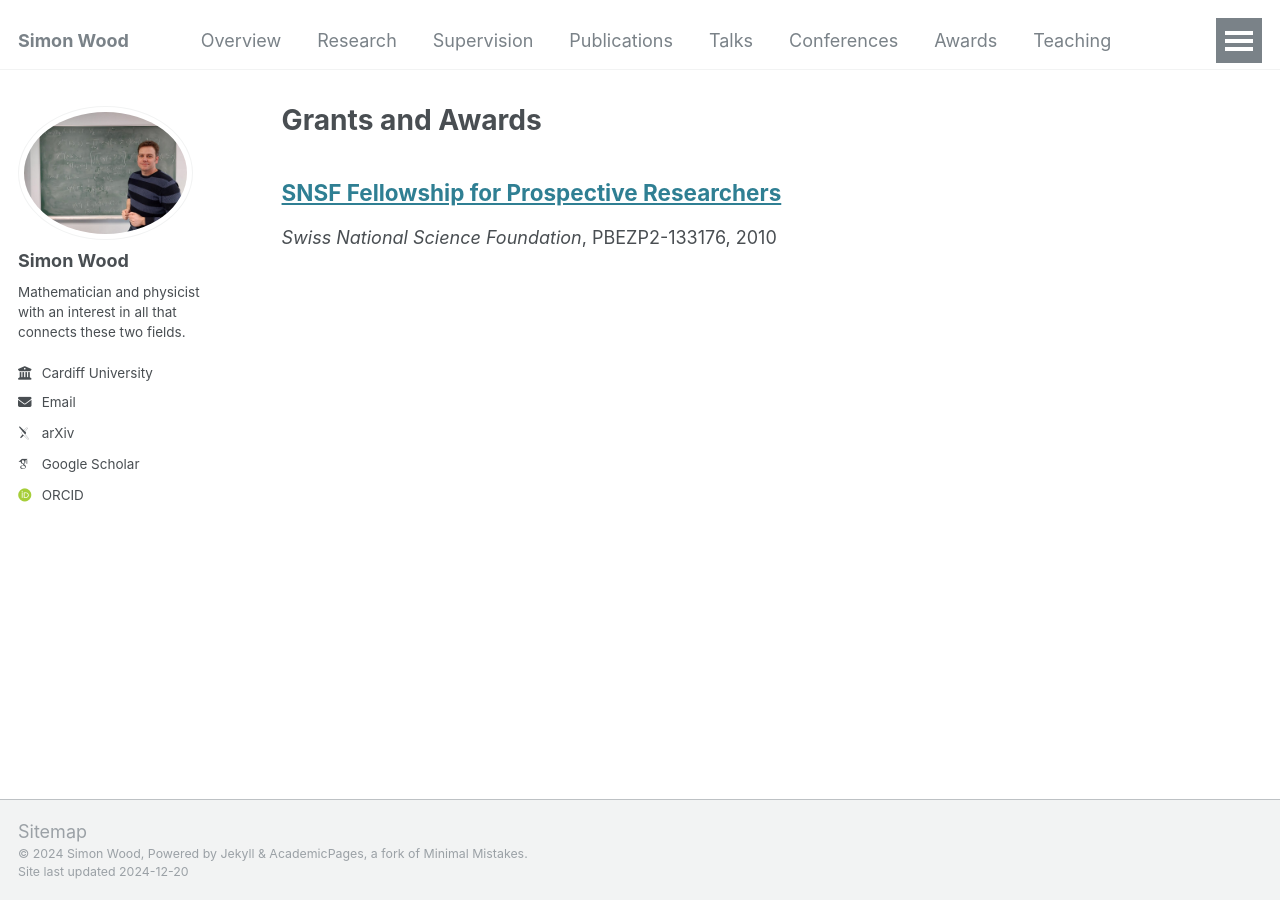
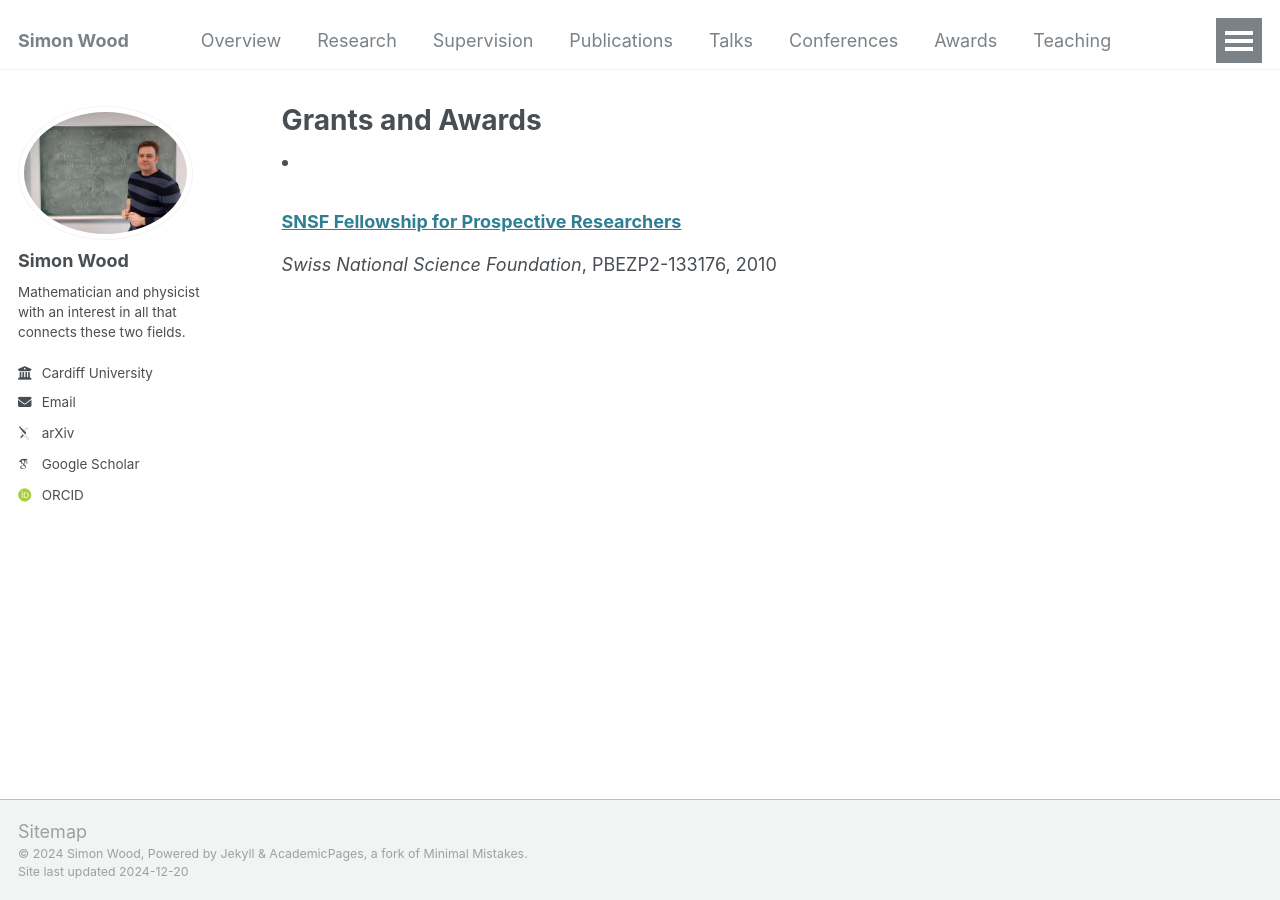
Before and after one commit to simonjwood/simonjwood.github.io, a Jekyll site: the page built from _pages/awards.html, in a window 1280 px wide. Built offline with Jekyll 4.4.1, drawn with Linux system fonts in a browser that asks for light colours; some web fonts are replaced.

Commit message:
Made publication list more compact.

```diff
--- a/_includes/archive-single.html
+++ b/_includes/archive-single.html
@@ -14,6 +14,7 @@
 
 <div class="{{ include.type | default: "list" }}__item">
   <article class="archive__item" itemscope itemtype="http://schema.org/CreativeWork">
+    <li>
     {% if include.type == "grid" and teaser %}
       <div class="archive__item-teaser">
         <img src=
@@ -26,13 +27,13 @@
       </div>
     {% endif %}
 
-    <h2 class="archive__item-title" itemprop="headline">
+    <h3 class="archive__item-title" itemprop="headline">
       {% if post.link %}
         <a href="{{ post.link }}">{{ title }}</a> <a href="{{ base_path }}{{ post.url }}" rel="permalink"><i class="fa fa-link" aria-hidden="true" title="permalink"></i><span class="sr-only">Permalink</span></a>
       {% else %}
         <a href="{{ base_path }}{{ post.url }}" rel="permalink">{{ title }}</a>
       {% endif %}
-    </h2>
+    </h3>
 
     {% if post.read_time %}
       <p class="page__meta"><i class="fa fa-clock-o" aria-hidden="true"></i> {% include read-time.html %}</p>
@@ -71,6 +72,6 @@
     {% elsif post.preprinturl %}
       <p><a href="{{ post.preprinturl }}">Preprint</a></p>
     {% endif %}
-
+   </li>
   </article>
 </div>
```
Also changed, not shown: _pages/bio.md (+1 -1 lines).
